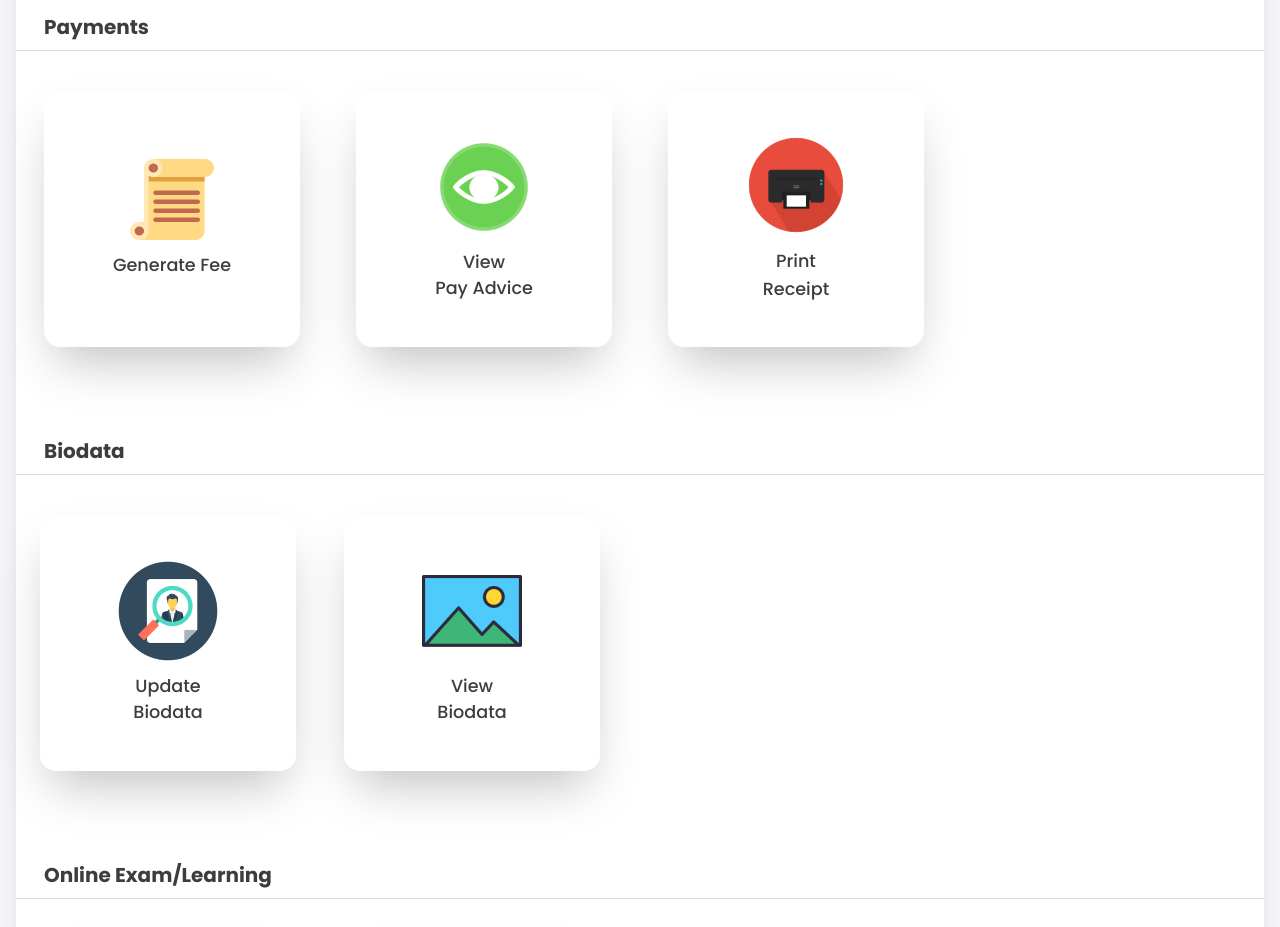
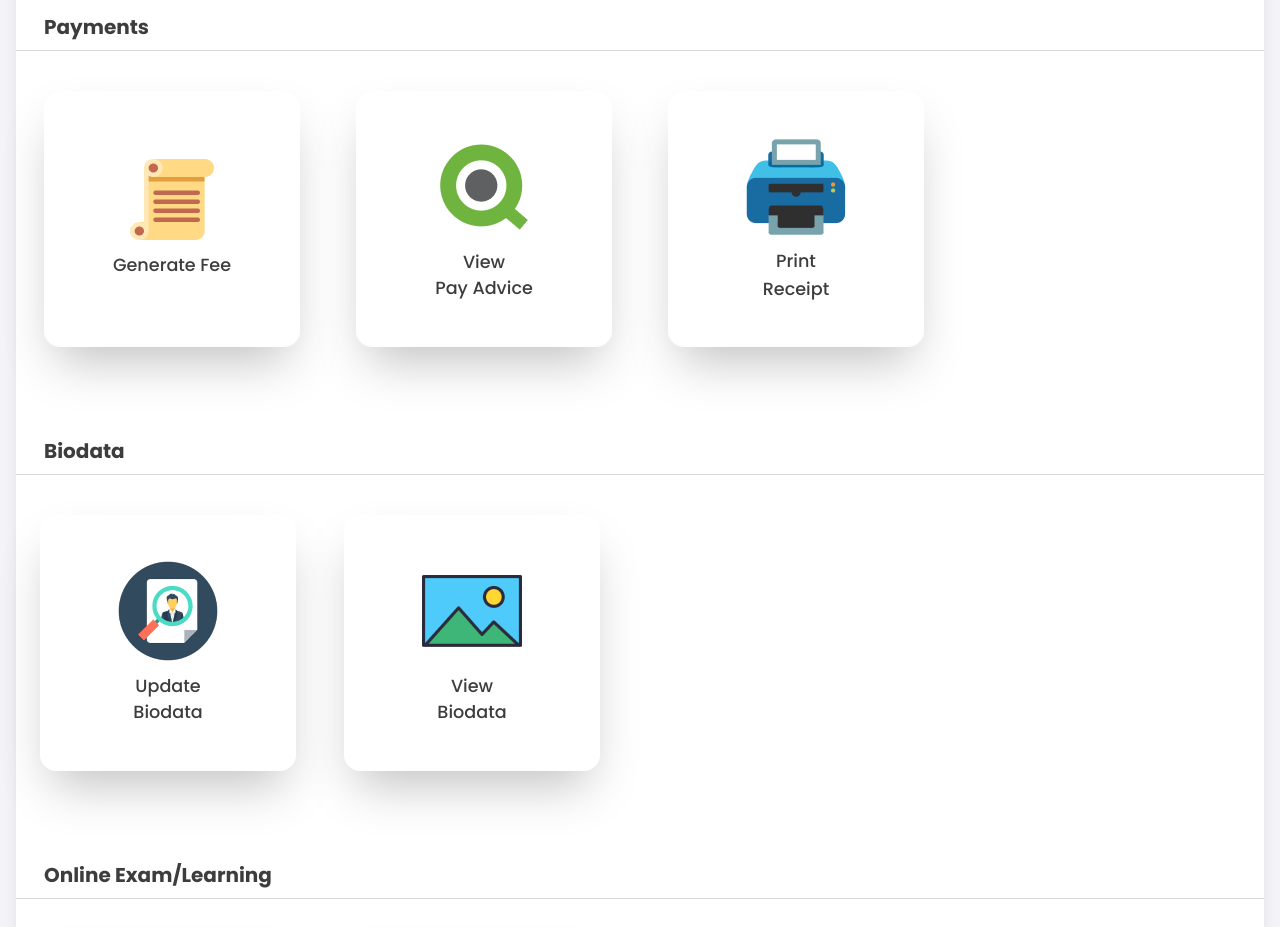
Before and after one commit to fem-esther/dashboard, a website: page index.html in a window 1280 px wide. Shown: the part 1040-1967 px from the top of the page. Drawn offline with nearby package versions, Linux system fonts and the light colour scheme.

Commit message:
change images

```diff
--- a/index.html
+++ b/index.html
@@ -222,12 +222,12 @@
                         </div>
                         <div
                             class="w-64 h-64 bg-white shadow-2xl hover:shadow-lg rounded-2xl flex flex-col items-center justify-center">
-                            <img src="./img/image 16.png" alt="">
+                            <img src="./img/vscode-icons_file-type-qlikview.png" alt="">
                             <p class="text-center text-[#3E3D3D] mt-3 font-medium text-[1.1rem]">View <br>Pay Advice</p>
                         </div>
                         <div
                             class="w-64 h-64 bg-white shadow-2xl hover:shadow-lg rounded-2xl flex flex-col items-center justify-center">
-                            <img src="./img/image 15.png" alt="">
+                            <img src="./img/noto-v1_printer.png" alt="">
                             <p class="text-center text-[#3E3D3D] mt-3 font-medium text-xl text-[1.1rem]">Print
                                 <br>Receipt
                             </p>
```
